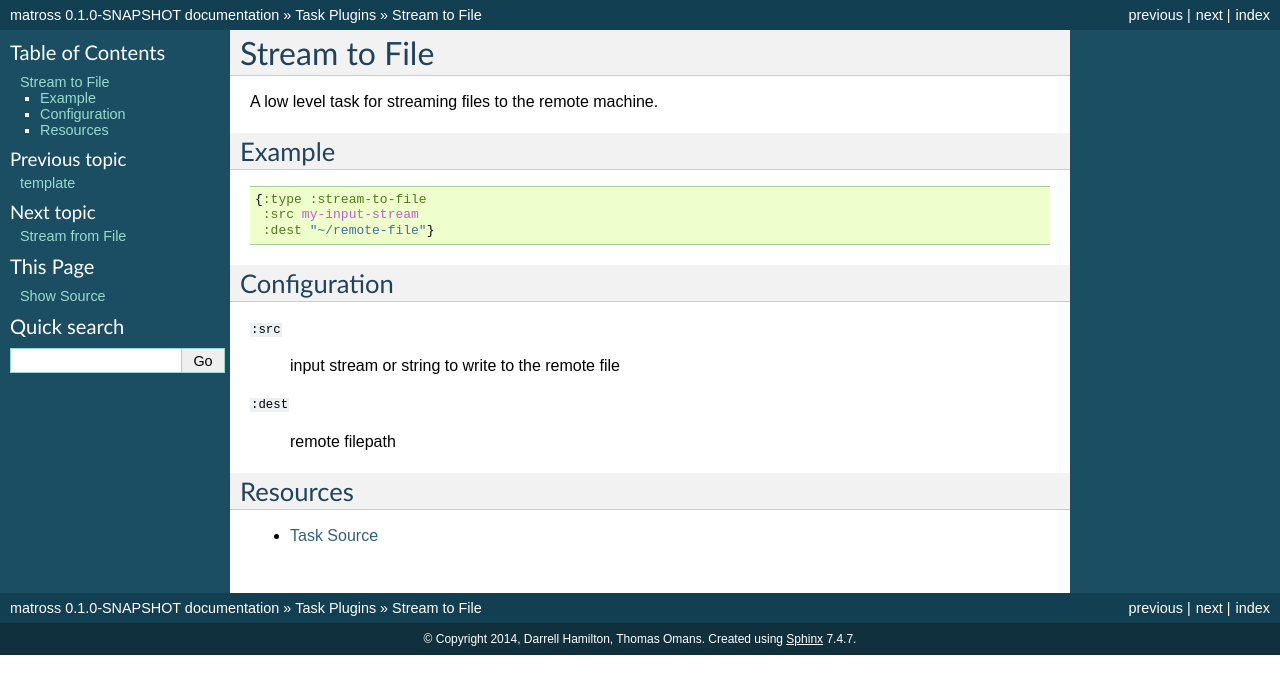
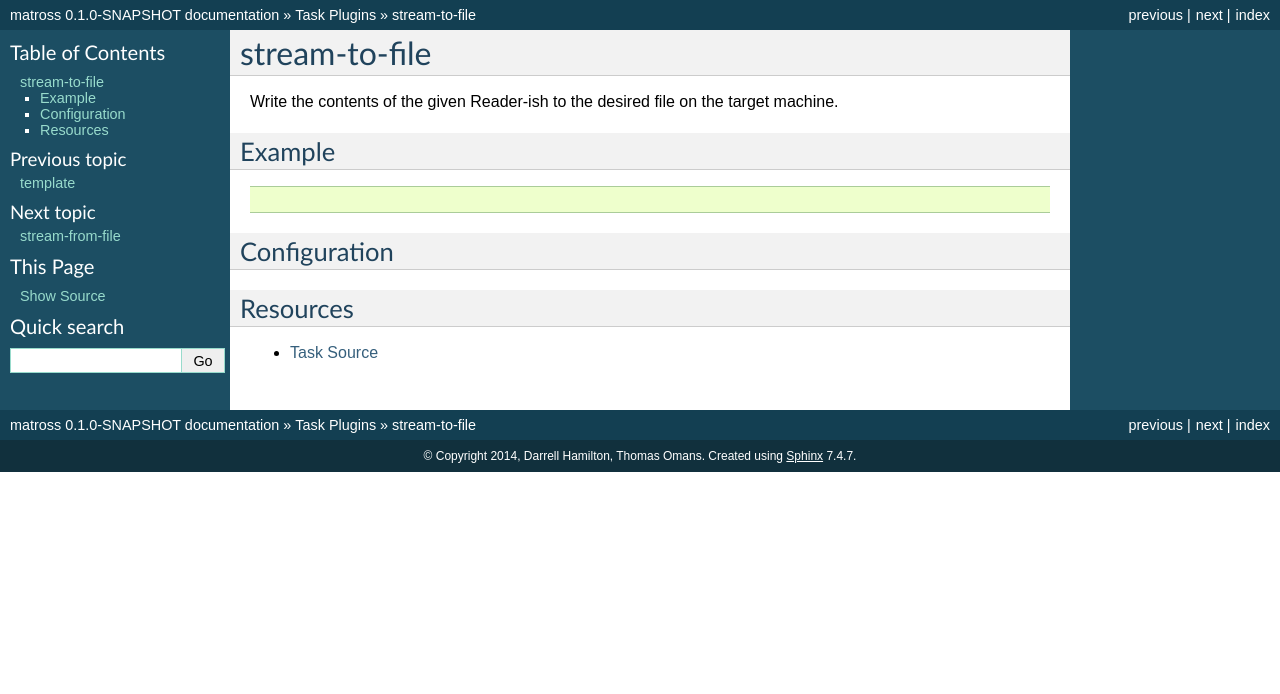
Before and after one commit to matross/matross, a Sphinx documentation site: the page built from docs/task_plugins/stream_to_file.rst, in a window 1280 px wide. Shown: the top 694 px of the page. Built offline with Sphinx 7.4.7, drawn with Linux system fonts in a browser that asks for light colours.

Commit message:
generate documentation from metadata

```diff
--- a/docs/task_plugins/command.rst
+++ b/docs/task_plugins/command.rst
@@ -1,7 +1,11 @@
 command
 ======================================================
 
-Run a shell command on a remote machine.
+Execute a shell command on the target machine in a normalized environment.
+
+   For example, `{:command &quot;echo $VAR&quot; :env {:VAR &quot;herp&quot;}}` is equivalent
+   to running `/usr/bin/env -i VAR=herp /bin/sh -c 'echo $VAR'` on the target
+   machine.
 
 Example
 ~~~~~~~
--- /dev/null
+++ b/docs/task_plugins/script.rst
@@ -0,0 +1,23 @@
+script
+======================================================
+
+Execute a script file or an inline script on the target machine, optionally running the
+   contents through the templating engine prior to transfer.
+
+   See also `matross.tasks.command`
+
+Example
+~~~~~~~
+
+.. code-block:: clojure
+
+
+Configuration
+~~~~~~~~~~~~~
+
+Resources
+~~~~~~~~~
+
+- `Task Source`_
+
+.. _Task Source: https://github.com/matross/matross/blob/master/plugins/matross/tasks/script.clj
--- a/docs/task_plugins/stream_from_file.rst
+++ b/docs/task_plugins/stream_from_file.rst
@@ -1,27 +1,16 @@
-Stream from File
-================
+stream-from-file
+======================================================
 
-A low level task for streaming files from the remote machine.
+Stream the contents of a file on the target machine to the given Writer locally.
 
 Example
 ~~~~~~~
 
 .. code-block:: clojure
 
-   {:type :stream-to-file
-    :src "~/remote-file"
-    :dest my-input-stream}
 
 Configuration
 ~~~~~~~~~~~~~
-
-``:src``
-
-  remote filepath
-
-``:dest``
-
-  input stream to write the remote file contents into
 
 Resources
 ~~~~~~~~~
--- a/docs/task_plugins/stream_to_file.rst
+++ b/docs/task_plugins/stream_to_file.rst
@@ -1,27 +1,16 @@
-Stream to File
-==============
+stream-to-file
+======================================================
 
-A low level task for streaming files to the remote machine.
+Write the contents of the given Reader-ish to the desired file on the target machine.
 
 Example
 ~~~~~~~
 
 .. code-block:: clojure
 
-   {:type :stream-to-file
-    :src my-input-stream
-    :dest "~/remote-file"}
 
 Configuration
 ~~~~~~~~~~~~~
-
-``:src``
-
-  input stream or string to write to the remote file
-
-``:dest``
-
-  remote filepath
 
 Resources
 ~~~~~~~~~
--- /dev/null
+++ b/docs/task_plugins/temp_file.rst
@@ -0,0 +1,20 @@
+temp-file
+======================================================
+
+Create a temporary file on the target machine.
+
+Example
+~~~~~~~
+
+.. code-block:: clojure
+
+
+Configuration
+~~~~~~~~~~~~~
+
+Resources
+~~~~~~~~~
+
+- `Task Source`_
+
+.. _Task Source: https://github.com/matross/matross/blob/master/plugins/matross/tasks/temp_file.clj
--- a/docs/task_plugins/template.rst
+++ b/docs/task_plugins/template.rst
@@ -1,7 +1,8 @@
 template
 ======================================================
 
-The template module lets you template files or contents and put them on the remote machine.
+Run the contents of the given file or inline template through a mustache template
+   engine and write the result to the desired file on the target machine
 
 Example
 ~~~~~~~
--- /dev/null
+++ b/docs/task_plugins/type.rst
@@ -0,0 +1,20 @@
+type
+======================================================
+
+
+
+Example
+~~~~~~~
+
+.. code-block:: clojure
+
+
+Configuration
+~~~~~~~~~~~~~
+
+Resources
+~~~~~~~~~
+
+- `Task Source`_
+
+.. _Task Source: https://github.com/matross/matross/blob/master/plugins/matross/tasks/type.clj
--- a/resources/templates/task_doc.rst.mustache
+++ b/resources/templates/task_doc.rst.mustache
@@ -1,7 +1,7 @@
 {{ name }}
 ======================================================
 
-{{ description }}
+{{ doc }}
 
 Example
 ~~~~~~~
```
Also changed, not shown: 4 other files.
